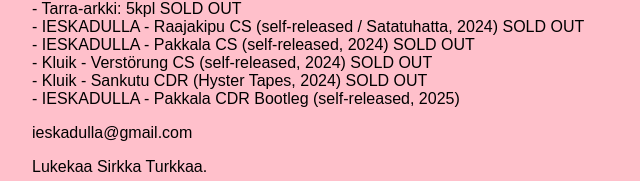
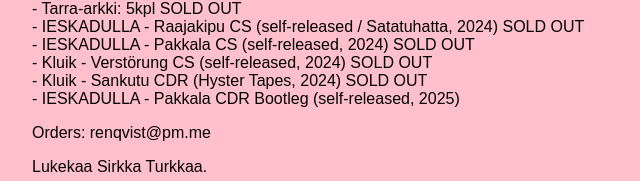
Before and after one commit to Renqvisteiirrotaotettaan/renqvisteiirrotaotettaan.github.io, a plain HTML site: page index.html in a window 1280 px wide. Shown: the part 636-817 px from the top of the page, 0-640 px from the left. Drawn offline with Linux system fonts and the light colour scheme.

Commit message:
Update index.html

```diff
--- a/index.html
+++ b/index.html
@@ -58,7 +58,7 @@
   </p>
 
 
-  <p>ieskadulla@gmail.com</p>
+  <p>Orders: renqvist@pm.me</p>
 
   <p>Lukekaa Sirkka Turkkaa.</p>
 </body>
```
